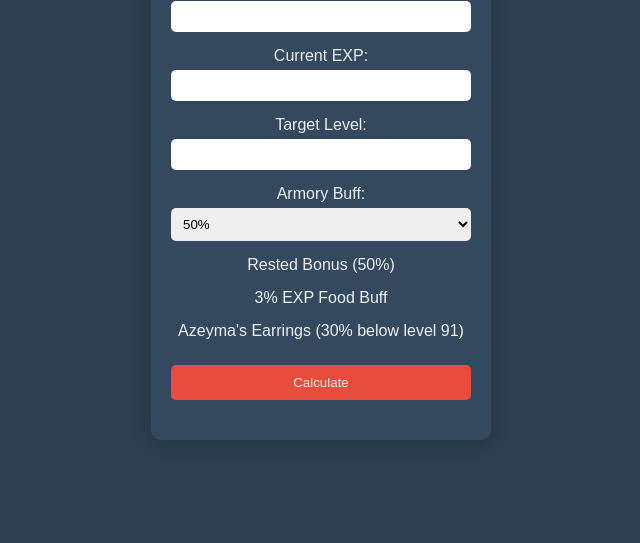
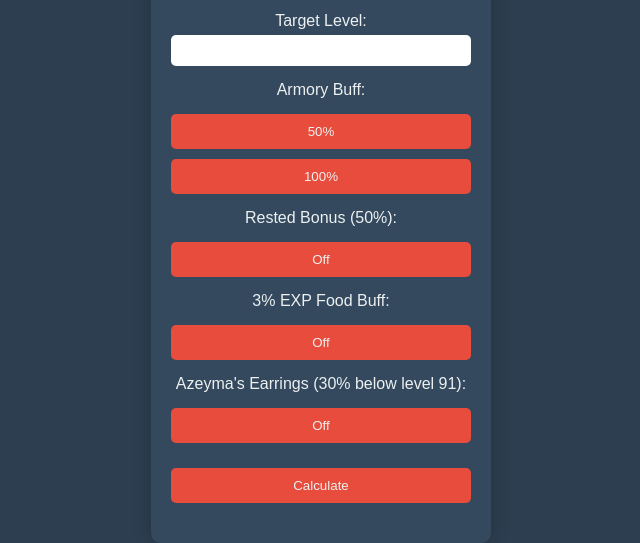
Before and after one commit to SekhmetAnkh/TrustCalculator, a plain HTML site: page index.html in a window 1280 px wide. Shown: the part 259-802 px from the top of the page, without its empty margins (319-959 px from the left). Drawn offline with Linux system fonts and the light colour scheme.

Commit message:
Update index.html

```diff
--- a/index.html
+++ b/index.html
@@ -22,23 +22,29 @@
             <input type="number" id="target-level" min="81" max="100" required>
         </div>
         <div class="form-group">
-            <label for="armory-buff">Armory Buff:</label>
-            <select id="armory-buff">
-                <option value="0.5">50%</option>
-                <option value="1.0">100%</option>
-            </select>
+            <label>Armory Buff:</label>
+            <div class="toggle-button-group">
+                <button id="armory-buff-50" class="toggle-button" onclick="toggleArmoryBuff(0.5)">50%</button>
+                <button id="armory-buff-100" class="toggle-button" onclick="toggleArmoryBuff(1.0)">100%</button>
+            </div>
         </div>
         <div class="form-group">
-            <input type="checkbox" id="rested-bonus-checkbox">
-            <label for="rested-bonus-checkbox">Rested Bonus (50%)</label>
+            <label>Rested Bonus (50%):</label>
+            <div class="toggle-button-group">
+                <button id="rested-bonus" class="toggle-button" onclick="toggleRestedBonus()">Off</button>
+            </div>
         </div>
         <div class="form-group">
-            <input type="checkbox" id="exp-food-checkbox">
-            <label for="exp-food-checkbox">3% EXP Food Buff</label>
+            <label>3% EXP Food Buff:</label>
+            <div class="toggle-button-group">
+                <button id="exp-food" class="toggle-button" onclick="toggleExpFoodBuff()">Off</button>
+            </div>
         </div>
         <div class="form-group">
-            <input type="checkbox" id="azeymas-earrings-checkbox">
-            <label for="azeymas-earrings-checkbox">Azeyma's Earrings (30% below level 91)</label>
+            <label>Azeyma's Earrings (30% below level 91):</label>
+            <div class="toggle-button-group">
+                <button id="azeymas-earrings" class="toggle-button" onclick="toggleAzeymasEarrings()">Off</button>
+            </div>
         </div>
         <button onclick="calculateDungeons()">Calculate</button>
         <div id="result"></div>
```
